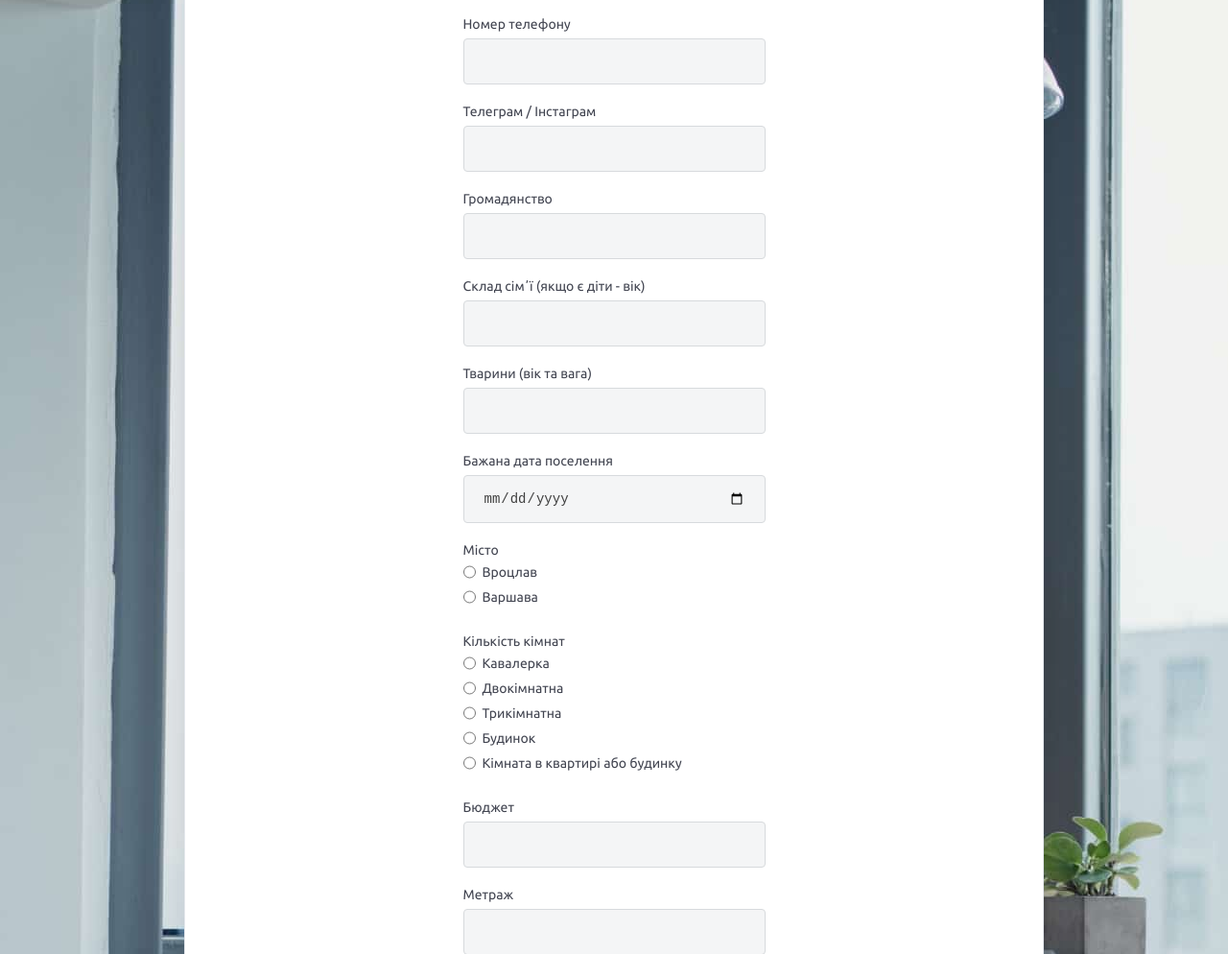
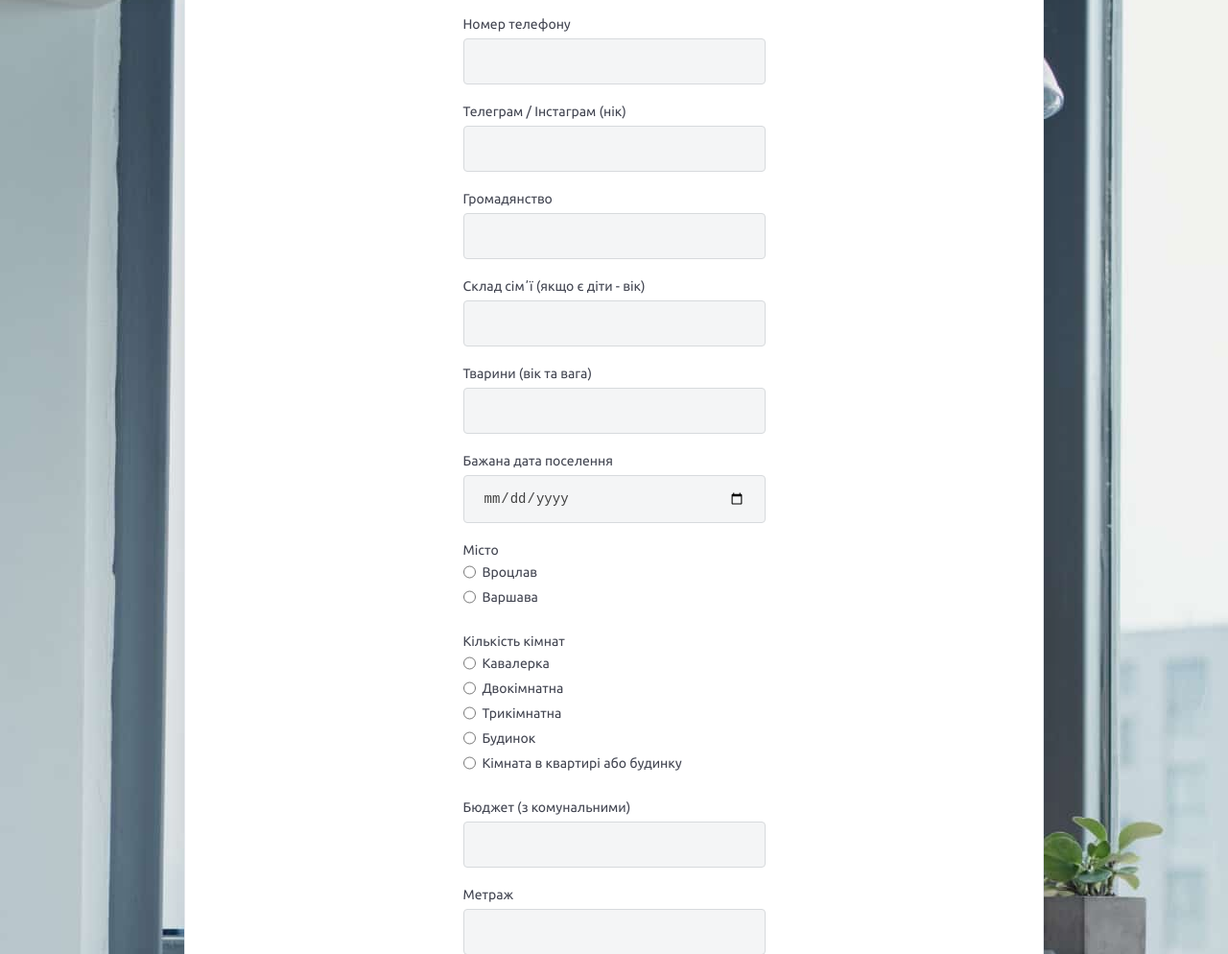
Before and after one commit to turman17/Website_Seredinska, a Flask app: page / in a window 1280 px wide. Shown: the part 1294-2288 px from the top of the page at 96% size. Run offline with Flask 3, Linux system fonts and the light colour scheme.

Commit message:
little fixes of the names

```diff
--- a/templates/index.html
+++ b/templates/index.html
@@ -97,7 +97,7 @@
               required
             />
             <label class="formLabel" for="social_media"
-              >Телеграм / Інстаграм</label
+              >Телеграм / Інстаграм (нік)</label
             >
             <input
               name="social_media"
@@ -241,7 +241,7 @@
                 >
               </div>
             </div>
-            <label class="formLabel" for="price">Бюджет</label>
+            <label class="formLabel" for="price">Бюджет (з комунальними)</label>
             <input
               name="price"
               id="price"
```
